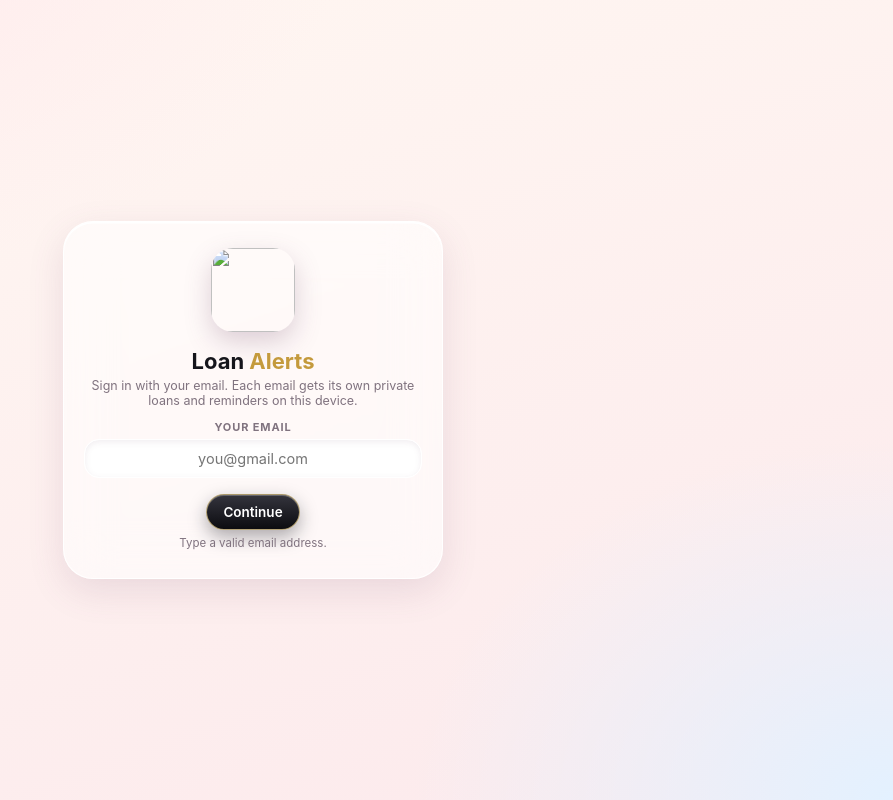
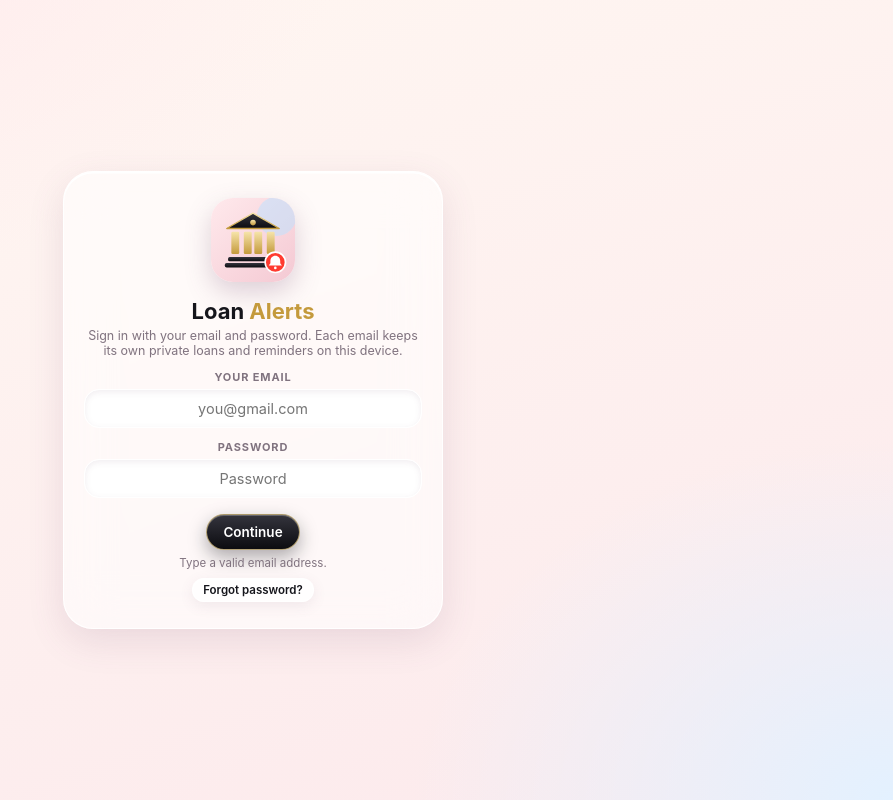
Before and after one commit to sescoblockboy/kal-reminder, a plain HTML site: page index.html in a window 1280 px wide. Both pictures are taken after a click on the button "Continue". Shown: the whole page, without its empty margins (387-1280 px from the left). Drawn offline with Linux system fonts and the light colour scheme.

Commit message:
Update index.html

```diff
--- a/index.html
+++ b/index.html
@@ -170,13 +170,39 @@
 <div class="ov" id="ov" onclick="if(event.target===this)closeModal()"><div class="modal" id="modal"></div></div>
 <div class="toast" id="toast"></div>
 <div class="login" id="login"><div class="box">
-  <img src="icons/icon-192.png" alt="">
+  <svg viewBox="0 0 512 512" width="84" height="84" style="border-radius:22px;box-shadow:0 10px 26px rgba(120,80,110,.25)" role="img" aria-label="Loan Alerts">
+  <defs>
+    <linearGradient id="bg" x1="0" y1="0" x2="1" y2="1"><stop offset="0" stop-color="#FFE9EC"/><stop offset="1" stop-color="#F4C9D3"/></linearGradient>
+    <linearGradient id="gold" x1="0" y1="0" x2="0" y2="1"><stop offset="0" stop-color="#F6E4AA"/><stop offset="1" stop-color="#C49A3C"/></linearGradient>
+    <linearGradient id="ink" x1="0" y1="0" x2="0" y2="1"><stop offset="0" stop-color="#34343d"/><stop offset="1" stop-color="#0c0c10"/></linearGradient>
+  </defs>
+  <rect width="512" height="512" rx="112" fill="url(#bg)"/>
+  <circle cx="400" cy="112" r="120" fill="#BFE2FF" opacity=".55"/>
+  <!-- bank: roof, columns, base -->
+  <path d="M256 92 L96 186 L416 186 Z" fill="url(#ink)" stroke="url(#gold)" stroke-width="8" stroke-linejoin="round"/>
+  <circle cx="256" cy="150" r="17" fill="url(#gold)"/>
+  <rect x="124" y="206" width="48" height="136" rx="8" fill="url(#gold)"/>
+  <rect x="200" y="206" width="48" height="136" rx="8" fill="url(#gold)"/>
+  <rect x="264" y="206" width="48" height="136" rx="8" fill="url(#gold)"/>
+  <rect x="340" y="206" width="48" height="136" rx="8" fill="url(#gold)"/>
+  <rect x="104" y="360" width="304" height="26" rx="10" fill="url(#ink)"/>
+  <rect x="84" y="396" width="344" height="28" rx="12" fill="url(#ink)"/>
+  <!-- reminder bell badge -->
+  <circle cx="392" cy="392" r="62" fill="#FF3B30" stroke="#fff" stroke-width="10"/>
+  <path d="M392 352c-18 0-30 14-30 32v14l-10 14h80l-10-14v-14c0-18-12-32-30-32z" fill="#fff"/>
+  <circle cx="392" cy="426" r="8" fill="#fff"/>
+</svg>
   <h2>Loan <span style="color:var(--gold)">Alerts</span></h2>
-  <div class="sm">Sign in with your email. Each email gets its own private loans and reminders on this device.</div>
+  <div class="sm">Sign in with your email and password. Each email keeps its own private loans and reminders on this device.</div>
   <label>Your email</label>
-  <input type="email" id="li_email" placeholder="you@gmail.com" autocomplete="email" onkeydown="if(event.key==='Enter')doLogin()">
+  <input type="email" id="li_email" placeholder="you@gmail.com" autocomplete="username" oninput="$('li_cw').style.display='none'">
+  <label>Password</label>
+  <input type="password" id="li_pw" placeholder="Password" autocomplete="current-password" onkeydown="if(event.key==='Enter')doLogin()">
+  <div id="li_cw" style="display:none"><label>Repeat password</label>
+  <input type="password" id="li_pw2" placeholder="Repeat password" autocomplete="new-password" onkeydown="if(event.key==='Enter')doLogin()"></div>
   <div class="btns"><button class="primary" onclick="doLogin()">Continue</button></div>
-  <div class="hint" id="li_note"></div>
+  <div class="hint" id="li_note">New email? Just type it with a password and press Continue to create your account.</div>
+  <div class="btns" style="margin-top:6px"><button class="xs" onclick="forgotPw()">Forgot password?</button></div>
 </div></div>
 
 <script>
@@ -474,19 +500,43 @@ function renderTester(){var t=$('tester');if(!t)return;t.className='tester'+(tes
 /* ============ sign-in (separate data per email) ============ */
 var timers=[];
 function validEmail(e){return /^[^\s@]+@[^\s@]+\.[^\s@]{2,}$/.test(e)}
-function doLogin(){
-  var e=$('li_email').value.trim().toLowerCase();
-  if(!validEmail(e)){$('li_note').textContent='Type a valid email address.';return}
+function authKey(e){return BASE+'.auth.'+e}
+function hex(buf){return Array.prototype.map.call(new Uint8Array(buf),function(x){return ('0'+x.toString(16)).slice(-2)}).join('')}
+function unhex(h){var a=new Uint8Array(h.length/2);for(var i=0;i<a.length;i++)a[i]=parseInt(h.substr(i*2,2),16);return a}
+async function hashPw(pw,saltHex){
+  var k=await crypto.subtle.importKey('raw',new TextEncoder().encode(pw),'PBKDF2',false,['deriveBits']);
+  return hex(await crypto.subtle.deriveBits({name:'PBKDF2',salt:unhex(saltHex),iterations:150000,hash:'SHA-256'},k,256))}
+function note(t){$('li_note').textContent=t}
+async function doLogin(){
+  var e=$('li_email').value.trim().toLowerCase(),pw=$('li_pw').value;
+  if(!validEmail(e))return note('Type a valid email address.');
+  if(!pw)return note('Type your password.');
+  if(!(window.crypto&&crypto.subtle))return note('This browser cannot do secure passwords here. Open the app from localhost or https.');
+  var auth=null;try{auth=JSON.parse(localStorage.getItem(authKey(e))||'null')}catch(x){}
   try{
+    if(!auth){
+      if($('li_cw').style.display==='none'){$('li_cw').style.display='block';$('li_pw2').focus();return note('New account. Choose a password (6+ characters) and repeat it.')}
+      if(pw.length<6)return note('Password must be at least 6 characters.');
+      if(pw!==$('li_pw2').value)return note('The two passwords do not match.');
+      var salt=hex(crypto.getRandomValues(new Uint8Array(16)));
+      localStorage.setItem(authKey(e),JSON.stringify({salt:salt,hash:await hashPw(pw,salt)}))
+    }else if(await hashPw(pw,auth.salt)!==auth.hash){return note('Wrong password.')}
     localStorage.setItem(SESSION,e);
     var legacy=localStorage.getItem(BASE);
     if(legacy&&!localStorage.getItem(userKey(e))&&!localStorage.getItem(BASE+'.migrated')){
       localStorage.setItem(userKey(e),legacy);localStorage.setItem(BASE+'.migrated',e);localStorage.removeItem(BASE)}
-  }catch(x){$('li_note').textContent='This browser blocks storage, so sign-in cannot work.';return}
+  }catch(x){return note('This browser blocks storage, so sign-in cannot work.')}
+  $('li_pw').value='';$('li_pw2').value='';$('li_cw').style.display='none';note('');
   boot(e)}
+function forgotPw(){
+  var e=$('li_email').value.trim().toLowerCase();
+  if(!validEmail(e))return note('Type your email first, then press Forgot password.');
+  if(!confirm('Passwords cannot be recovered. This will ERASE all loans and reminders saved for '+e+' on this device and let you set a new password. Continue?'))return;
+  try{localStorage.removeItem(authKey(e));localStorage.removeItem(userKey(e))}catch(x){}
+  $('li_cw').style.display='block';note('Account reset. Choose a new password and repeat it.')}
 function logout(){try{localStorage.removeItem(SESSION)}catch(e){}
   clearInterval(beepTimer);beepTimer=null;beepKey='';timers.forEach(clearInterval);timers=[];closeModal();
-  $('app').innerHTML='';$('tester').className='tester';$('li_email').value='';$('login').className='login on'}
+  $('app').innerHTML='';$('tester').className='tester';$('li_email').value='';$('li_pw').value='';$('li_cw').style.display='none';$('login').className='login on'}
 function boot(email){
   KEY=userKey(email);S=load();
   if(!S.contact.email)S.contact.email=email;
```
